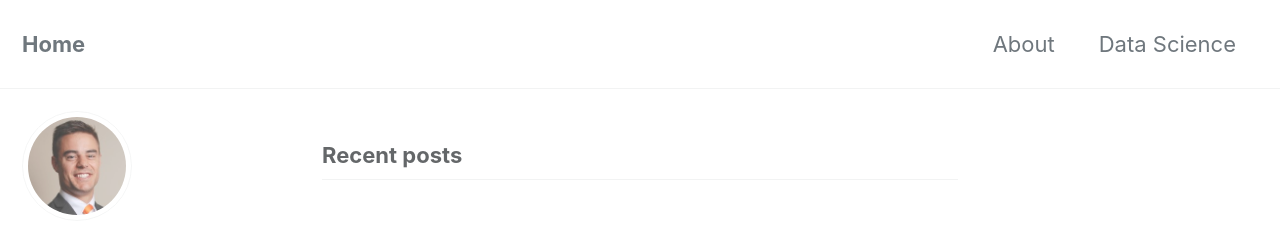
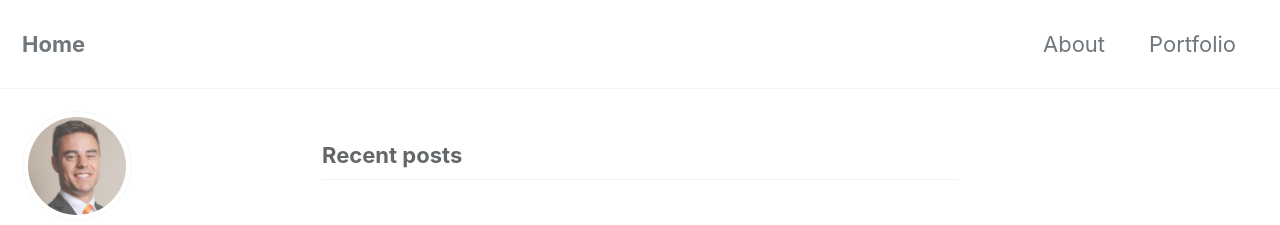
Before and after one commit to zach-wolf/zach-wolf.github.io, a Jekyll site: the page built from index.html, in a window 1280 px wide and 900 px high. Shown: the top 225 px of the window. Built offline with Jekyll 4.4.1, drawn with Linux system fonts in a browser that asks for light colours; cached includes are drawn as plain includes; nearby versions of some CDN libraries; the list of posts is cut into pages by our own code.

Commit message:
Portfolio header

```diff
--- a/_data/navigation.yml
+++ b/_data/navigation.yml
@@ -2,7 +2,7 @@
 main:
   - title: "About"
     url: /about/
-  - title: "Data Science"
+  - title: "Portfolio"
     url: /data-science/
   # - title: "About"
   #   url: https://mmistakes.github.io/minimal-mistakes/about/
```
